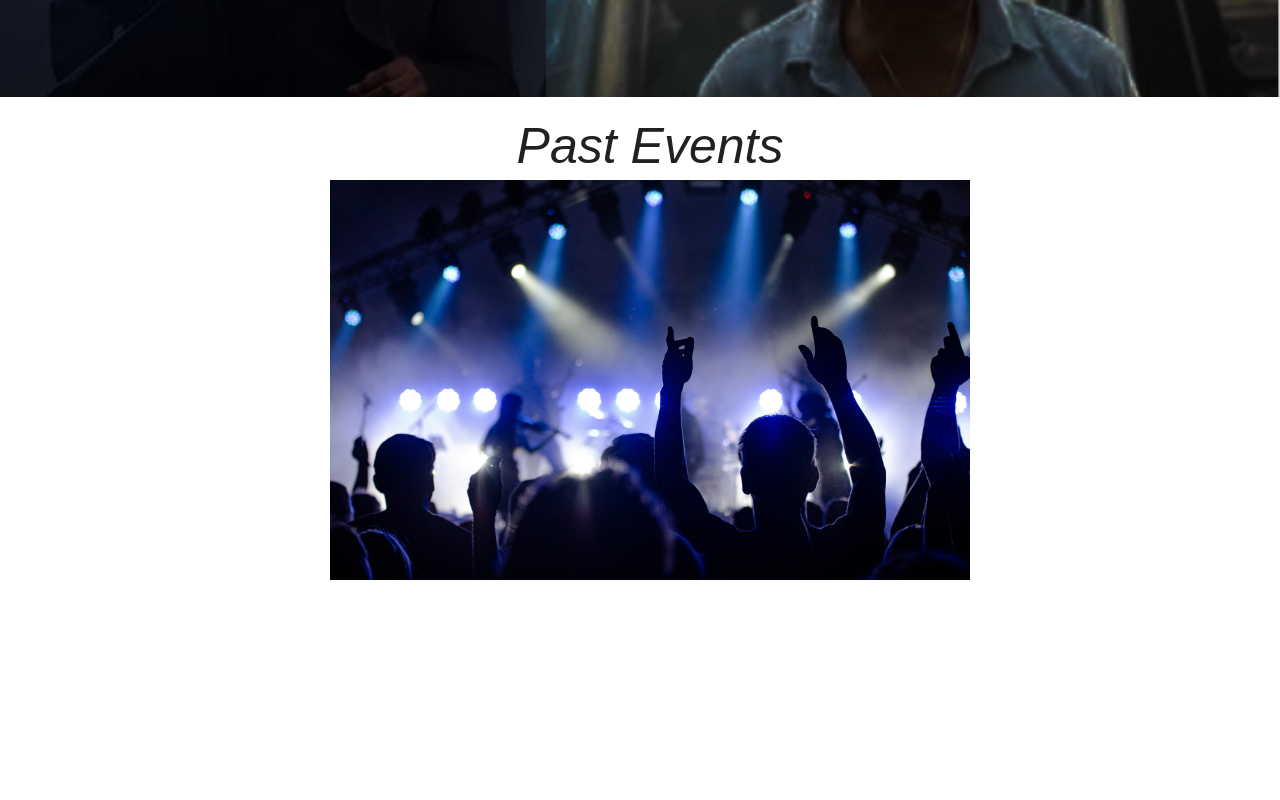
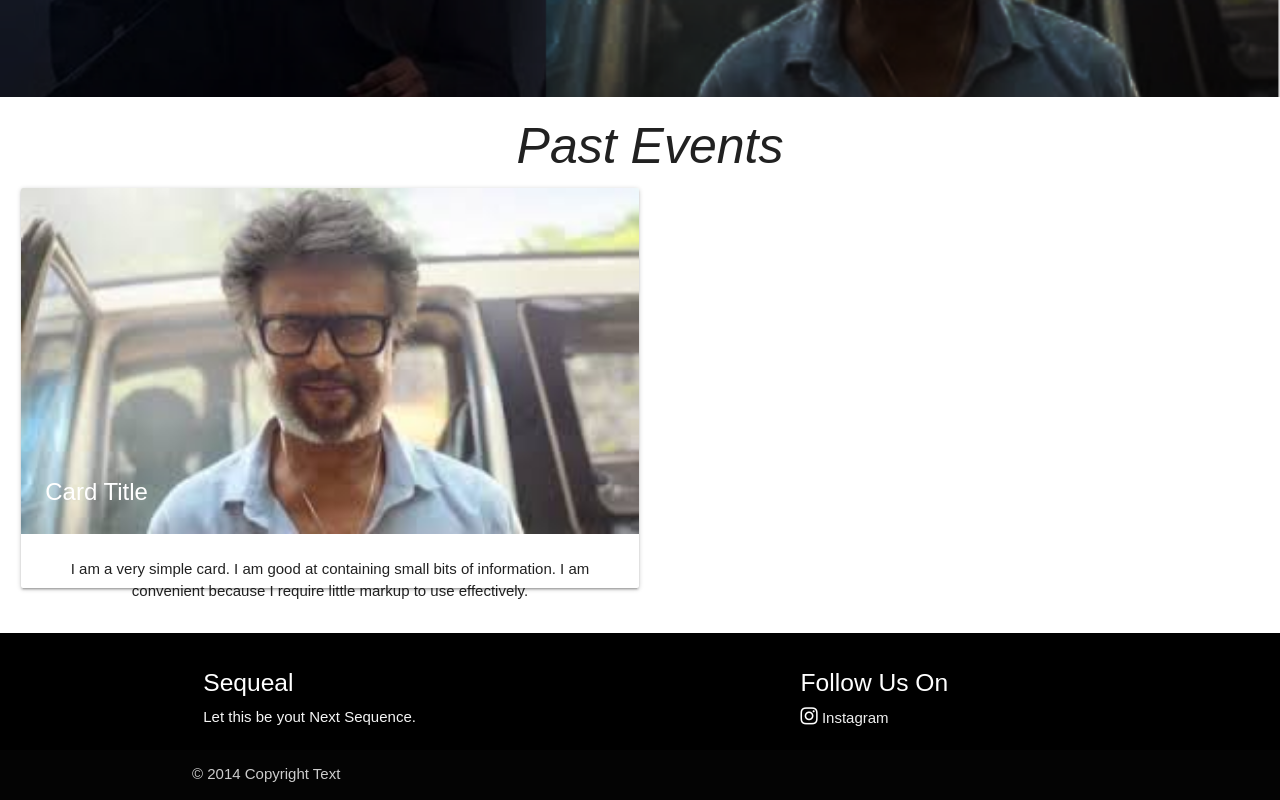
Before and after one commit to KESHAVBERG/sequeal, a plain HTML site: page index.html in a window 1280 px wide. Shown: the part 1903-2703 px from the top of the page. Before the commit the page ends 2493 px from the top, so only its background shows below. Drawn offline with nearby package versions, Linux system fonts and the light colour scheme; a web font is replaced by a local one.

Commit message:
fotter done

```diff
--- a/index.html
+++ b/index.html
@@ -20,6 +20,9 @@
     <link
         href="https://fonts.googleapis.com/css2?family=Courgette&family=Oswald:wght@200..700&family=Style+Script&display=swap"
         rel="stylesheet">
+    <link href="https://fonts.googleapis.com/icon?family=Material+Icons" rel="stylesheet">
+    <link rel="stylesheet" href="https://cdnjs.cloudflare.com/ajax/libs/font-awesome/4.7.0/css/font-awesome.min.css">
+
     <link rel="stylesheet" href="style.css">
     <title>Sequeal</title>
 </head>
@@ -56,14 +59,48 @@
     </section>
     <section id="recent-pics" style="margin:10px" class="overlap-section ">
         <h6 class="fancy header-text">Past Events</h6>
-        <div class="carousel carousel-slider center">
-            <div class="carousel-item">
-            </div>
-            <div class="carousel-item">
+        <div class="row">
+            <div class="col l6 s12">
+                <div class="card">
+                    <div class="card-image">
+                        <img src="images/jailer2.jpg">
+                        <span class="card-title">Card Title</span>
+                    </div>
+                    <div class="card-content">
+                        <p>I am a very simple card. I am good at containing small bits of information.
+                            I am convenient because I require little markup to use effectively.</p>
+                    </div>
+                    <div class="card-action">
+                        <a href="#">This is a link</a>
+                    </div>
+                </div>
             </div>
         </div>
     </section>
 
+    <footer class="page-footer black">
+        <div class="container">
+            <div class="row">
+                <div class="col l6 s12">
+                    <h5 class="white-text">Sequeal</h5>
+                    <p class="grey-text text-lighten-4">Let this be yout Next Sequence.</p>
+                </div>
+                <div class="col l4 offset-l2 s12">
+                    <h5 class="white-text">Follow Us On</h5>
+                    <ul>
+                        <li><a class="grey-text text-lighten-3" href="#!"><i class="fa fa-instagram"
+                                    style="font-size:20px;color:white;"></i>
+                                Instagram</a></li>
+                    </ul>
+                </div>
+            </div>
+        </div>
+        <div class="footer-copyright">
+            <div class="container">
+                © 2014 Copyright Text
+            </div>
+        </div>
+    </footer>
     <script>
         document.addEventListener('DOMContentLoaded', function () {
             var elems = document.querySelectorAll('.carousel');
--- a/style.css
+++ b/style.css
@@ -150,7 +150,9 @@ section {
       text-align: center;
     }
   }
-
+.card{
+  height: 400px;
+}
 
   .btn-small{
     background-color: transparent;
```
